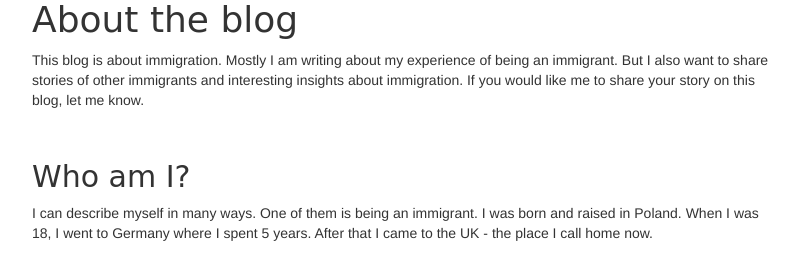
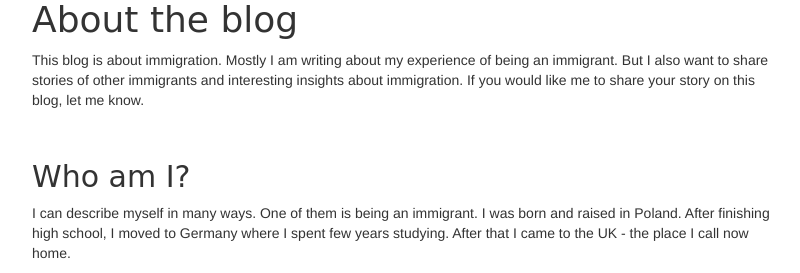
Before and after one commit to krystynabiller/my-blog, a Django app: page /about in a window 1280 px wide. Shown: the part 793-1066 px from the top of the page, without its empty margins (23-823 px from the left). Before the commit the page ends 1034 px from the top, so only its background shows below. Run offline with Django 3.2, Linux system fonts and the light colour scheme; some libraries are stand-ins or nearby versions.

Commit message:
Changing the about me page

```diff
--- a/blog/templates/blog/about_me.html
+++ b/blog/templates/blog/about_me.html
@@ -10,5 +10,5 @@
 <p>This blog is about immigration. Mostly I am writing about my experience of being an immigrant. But I also want to share stories of other immigrants and interesting insights about immigration. If you would like me to share your story on this blog, let me know.</p>
 <br>
 <h2>Who am I?</h2>
-<p>I can describe myself in many ways. One of them is being an immigrant. I was born and raised in Poland. When I was 18, I went to Germany where I spent 5 years. After that I came to the UK - the place I call home now.</p>
+<p>I can describe myself in many ways. One of them is being an immigrant. I was born and raised in Poland. After finishing high school, I moved to Germany where I spent few years studying. After that I came to the UK - the place I call now home. </p>
 {% endblock %}
```
